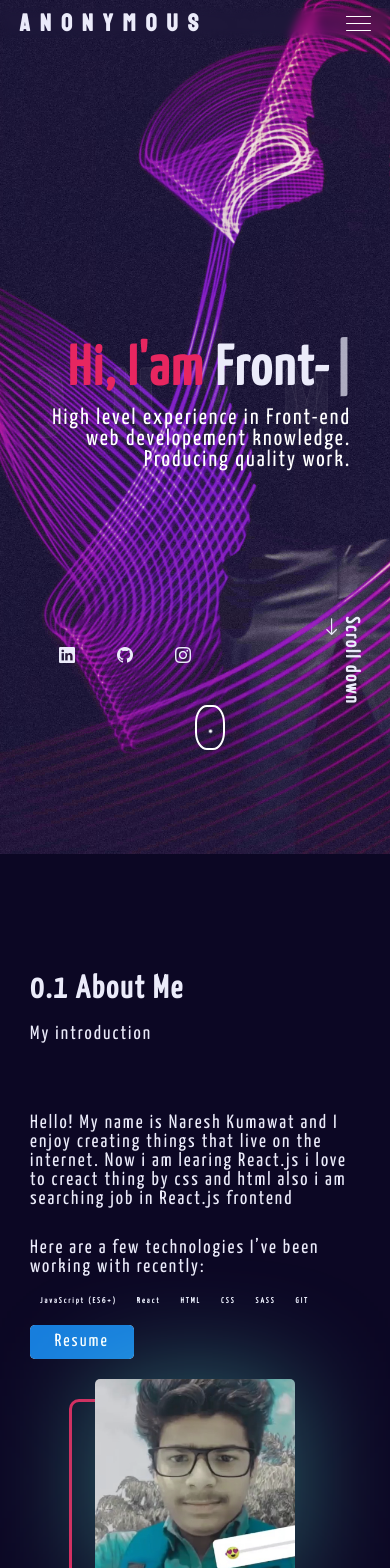
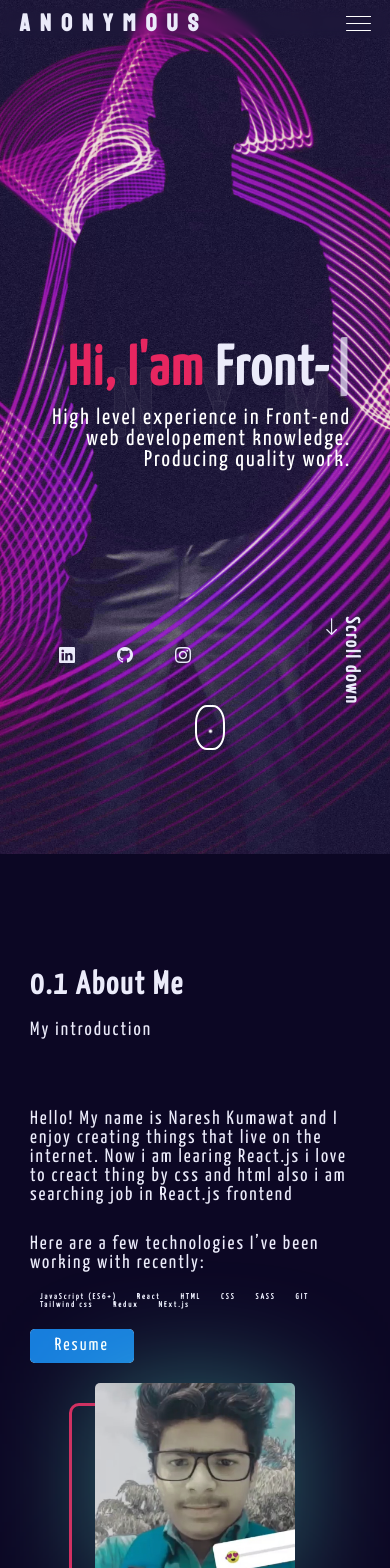
Before and after one commit to naresh1239/Naresh-React-Developer, a React (Create React App) app: page / in a window 390 px wide. Shown: the top 1568 px of the page. Built offline with nearby package versions, Linux system fonts and the light colour scheme; a web font is replaced by a local one.

Commit message:
solove the lag problem

```diff
--- a/src/App.css
+++ b/src/App.css
@@ -3,19 +3,21 @@
   margin: 0;
   box-sizing: border-box;
   color: rgb(235, 235, 250);
+
 }
 html{
     scroll-behavior: smooth;
 }
 .section {
   min-height: 100vh;
-  min-width: 100%;
+  max-width: 100%;
   overflow: hidden;
   position: relative;
   background-attachment: fixed;
   background-color: rgb(12, 7, 36);
   transform: translateY(-60px);
-  right: 0;
+  top: 0;
+  overflow-x: hidden;
   z-index: 1;
   background-size: cover;
   background-repeat: no-repeat;
@@ -85,3 +87,11 @@ html{
 .button:hover::before {
   top: 100%;
 }
+
+
+@media screen and (max-width: 500px) {
+.section{
+  background-position: center;
+}
+
+  }
--- a/src/component/About.jsx
+++ b/src/component/About.jsx
@@ -28,6 +28,9 @@ const About = () => {
               <h5>CSS</h5>
               <h5>SASS</h5>
               <h5>GIT</h5>
+              <h5>Tailwind css</h5>
+              <h5>Redux</h5>
+              <h5>NExt.js</h5>
             </div>
             <a href="https://naresh1239.github.io/resume/" target="_blank"><button className="button">Download CV</button></a>
 
--- a/src/component/css-component/About.css
+++ b/src/component/css-component/About.css
@@ -34,6 +34,7 @@ background-color: rgb(12, 7, 36);
 }
 .about-things {
   display: flex;
+  flex-wrap: wrap;
 }
 .about-things h5 {
   padding: 0 10px;
--- a/src/component/css-component/Navbar.css
+++ b/src/component/css-component/Navbar.css
@@ -12,6 +12,7 @@ nav {
   position: relative;
   margin: auto;
   color: white;
+
 
   top: 0%;
 }
@@ -151,7 +152,7 @@ nav {
   transform: rotate(-45deg);
 }
 
-@media screen and (max-width: 937px) {
+@media screen and (max-width: 1043px) {
   .icon ul {
     display: none;
   }
@@ -165,3 +166,12 @@ nav {
     display: grid;
   }
 }
+@media screen and (max-width: 1215px) {
+
+  .icon ul li {
+    margin: 0 10px;
+    padding: 10px 5px;
+    list-style: none;
+    position: relative;
+  }
+}
```
